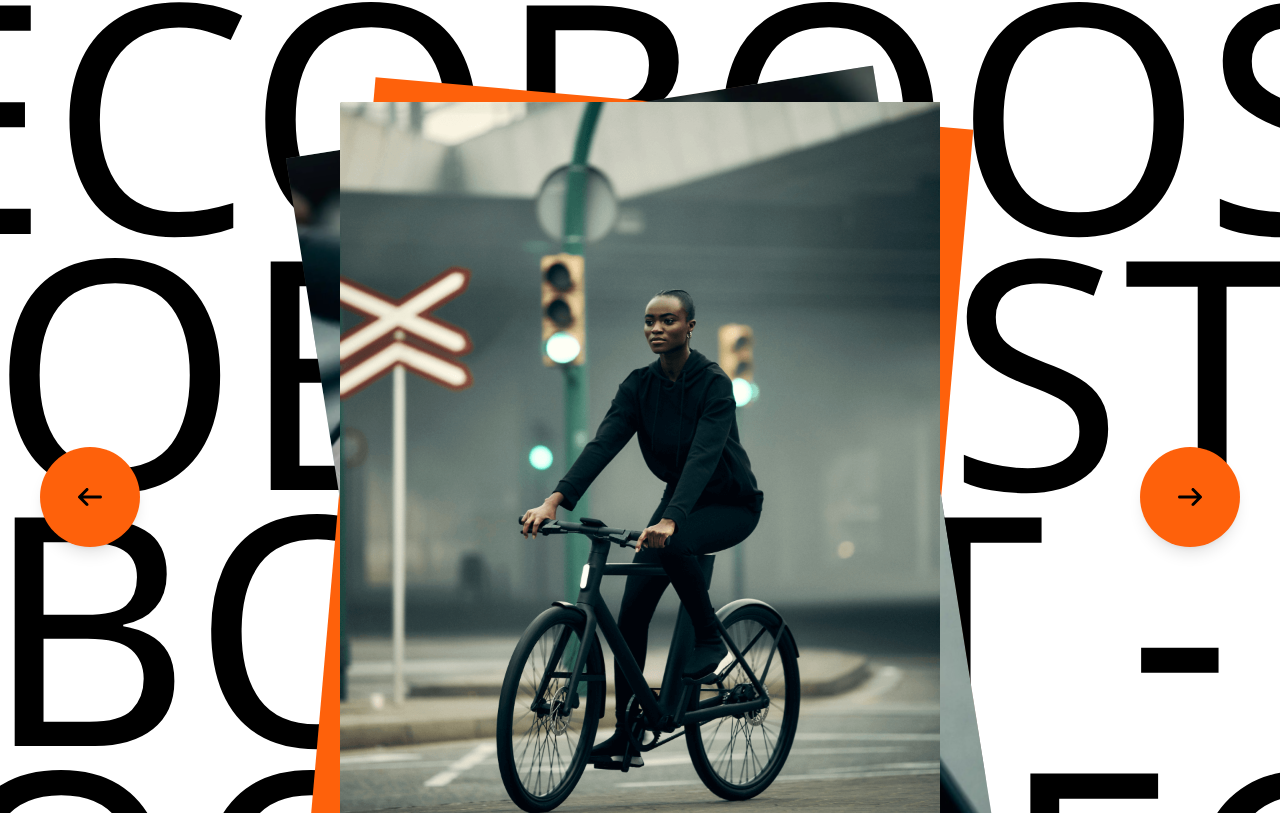
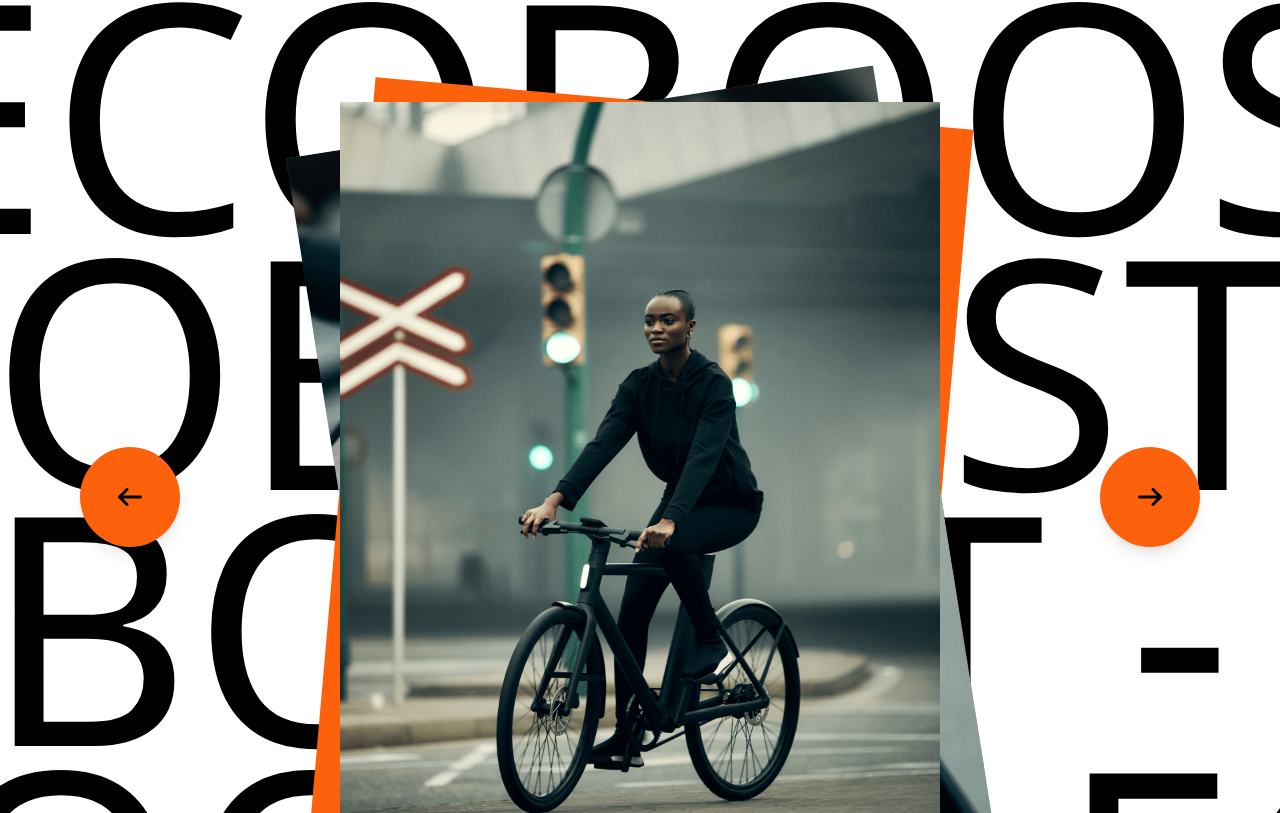
Before and after one commit to TristarMMII/DesignLeagueBikeCompanyPractice, a Next.js app: page / in a window 1280 px wide. Shown: the part 4707-5520 px from the top of the page. Built offline with nearby package versions, Linux system fonts and the light colour scheme.

Commit message:
small fixes
background text and button spacing changes

```diff
--- a/src/app/components/ecoboostSection.tsx
+++ b/src/app/components/ecoboostSection.tsx
@@ -17,7 +17,7 @@
                     >
                         {Array.from({ length: 20 }).map((_, i) => (
                             <span key={i} className="mr-6">
-                                ECOBOOST -
+                                ECOBOOST - ECOBOOST
                             </span>
                         ))}
                     </div>
@@ -69,7 +69,7 @@
                 {/* Left arrow button */}
                 <button
                     aria-label="Previous"
-                    className="absolute left-0 top-1/2 transform -translate-y-1/2 bg-[#FE610B] rounded-full w-25 h-25 flex justify-center items-center shadow-lg hover:bg-orange-600 transition"
+                    className="absolute left-10 top-1/2 transform -translate-y-1/2 bg-[#FE610B] rounded-full w-25 h-25 flex justify-center items-center shadow-lg hover:bg-orange-600 transition"
 
                 >
                     <FontAwesomeIcon size="xl" icon={faArrowLeft} />
@@ -79,7 +79,7 @@
                 {/* Right arrow button */}
                 <button
                     aria-label="Next"
-                    className="absolute right-0 top-1/2 transform -translate-y-1/2 bg-[#FE610B] rounded-full w-25 h-25 flex justify-center items-center shadow-lg hover:bg-orange-600 transition"
+                    className="absolute right-10 top-1/2 transform -translate-y-1/2 bg-[#FE610B] rounded-full w-25 h-25 flex justify-center items-center shadow-lg hover:bg-orange-600 transition"
 
                 >
                     <FontAwesomeIcon size="xl" icon={faArrowRight} />
```
